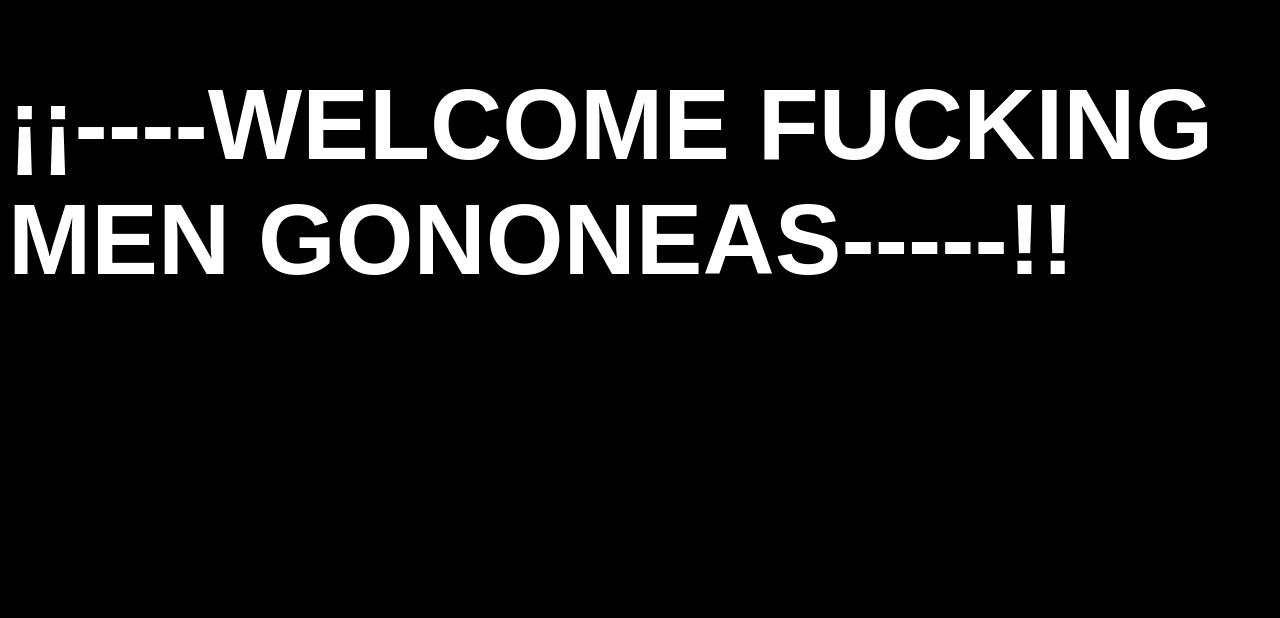
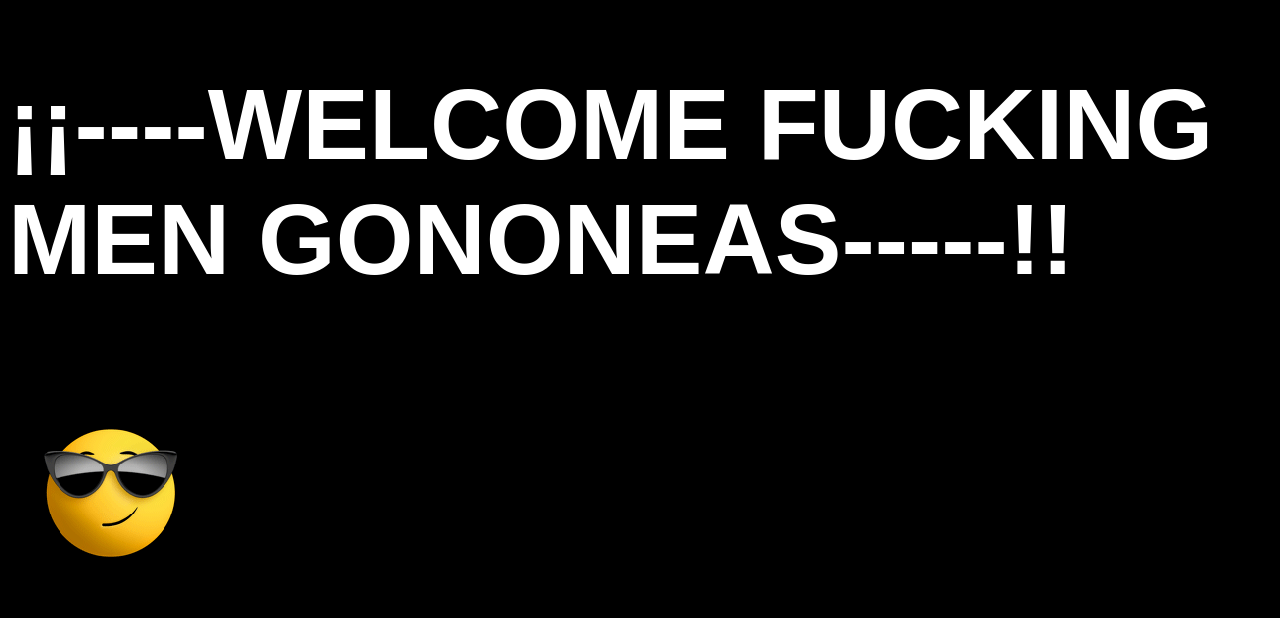
Before and after one commit to Elosorincon/Elosorincon.github.io, a plain HTML site: page index.html in a window 1280 px wide. Drawn offline with Linux system fonts and the light colour scheme.

Commit message:
Update index.html

```diff
--- a/index.html
+++ b/index.html
@@ -19,7 +19,7 @@
 
 <Div class="png">
 
-    <img src="/imagenes/cara.gif" alt="">
+    <img src="cara.gif" alt="">
 
 </Div>
 
```
